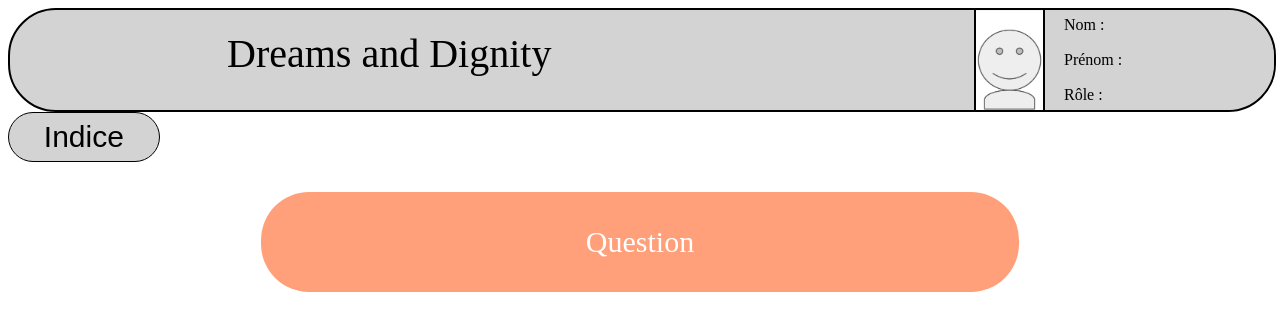
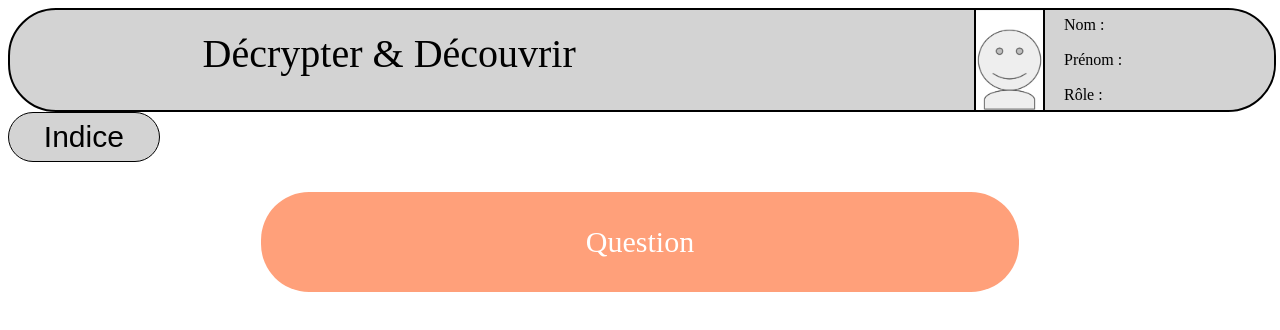
Before and after one commit to 2019-2020-ps6/2023-2024-ps6-dndeveloppers, an Angular app in the folder front-end/: page /app-profil in a window 1280 px wide. Shown: the top 330 px of the page. Built offline with nearby package versions, Linux system fonts and the light colour scheme.

Commit message:
#1 refactor changement de titre

```diff
--- a/front-end/src/app/profil/profil.component.html
+++ b/front-end/src/app/profil/profil.component.html
@@ -1,7 +1,7 @@
 <div class="sommet">
     <div class="nomSite" >
         <p class="nomSite-texte">
-            Dreams and Dignity
+            Décrypter & Découvrir
         </p>
     </div>
     <div class="profil">
```
